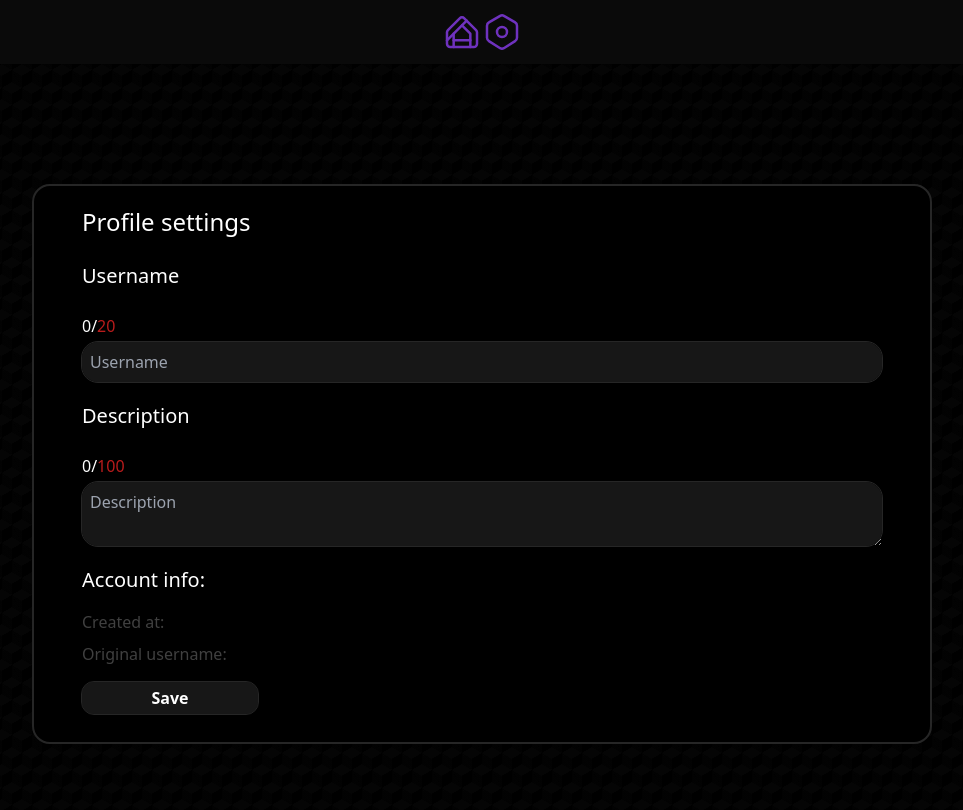
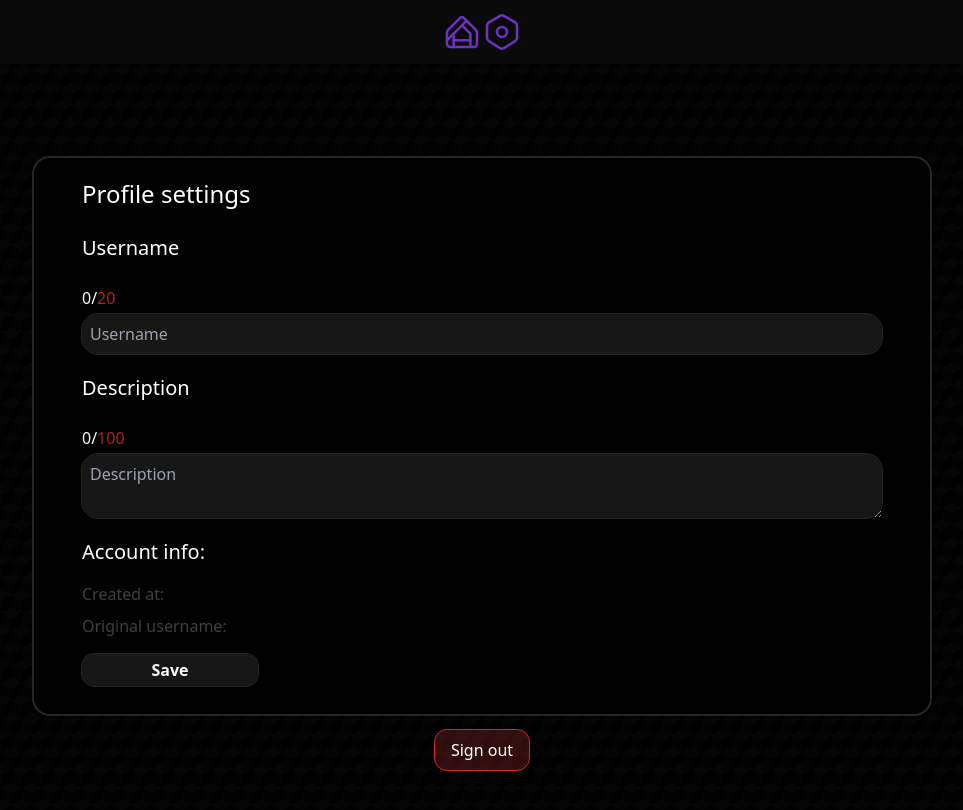
Before and after one commit to SatiXXGG/AuthAppTest, a React (Vite) app in the folder client/: page /settings in a window 1280 px wide. Shown: the top 810 px of the page, without its empty margins (158-1121 px from the left). Built offline with nearby package versions, Linux system fonts and the light colour scheme; no server answers.

Commit message:
Logout button

```diff
--- a/client/src/CustomHooks/useUser.tsx
+++ b/client/src/CustomHooks/useUser.tsx
@@ -11,8 +11,6 @@ export default function useUser() {
         method: "GET",
         credentials: "include",
       }).then((res) => res.json());
-
-      console.log(data);
 
       if (!data.success) {
         return (location.href = "/login");
--- a/client/src/Routes/Settings.tsx
+++ b/client/src/Routes/Settings.tsx
@@ -4,6 +4,7 @@ import Button from "../Components/Button";
 import useUser from "../CustomHooks/useUser";
 import { FormEvent, useState } from "react";
 import NavBar from "../Components/NavBar";
+import { API_HOST } from "../consts/hosts";
 
 function App() {
   const { data, patch } = useUser();
@@ -20,6 +21,21 @@ function App() {
 
   const handleUsernameChange = (newValue: string) => {
     setValues({ ...values, username: newValue });
+  };
+
+  const handleClick = () => {
+    //sends a fetch to logout
+
+    fetch(`${API_HOST}/logout`, {
+      method: "POST",
+      credentials: "include",
+    })
+      .then((res) => res.json())
+      .then((result) => {
+        if (result.success) {
+          location.href = "/login";
+        }
+      });
   };
 
   const handleSubmit = async (e: FormEvent) => {
@@ -88,6 +104,11 @@ function App() {
             {message}
           </p>
         </form>
+        <Button
+          title="Sign out"
+          className="mt-4 outline-red-600 bg-red-500 bg-opacity-20 px-4 py-2"
+          onClick={handleClick}
+        ></Button>
       </div>
     </>
   );
```
